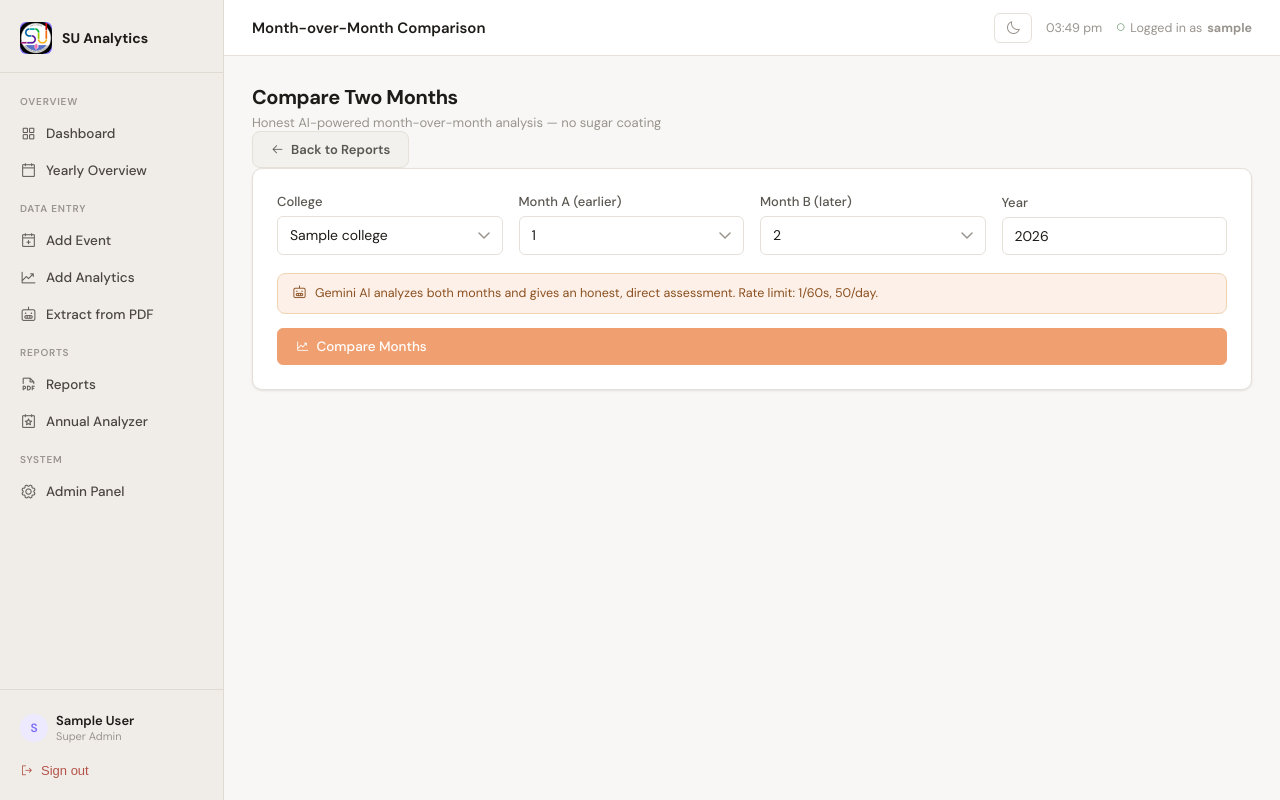
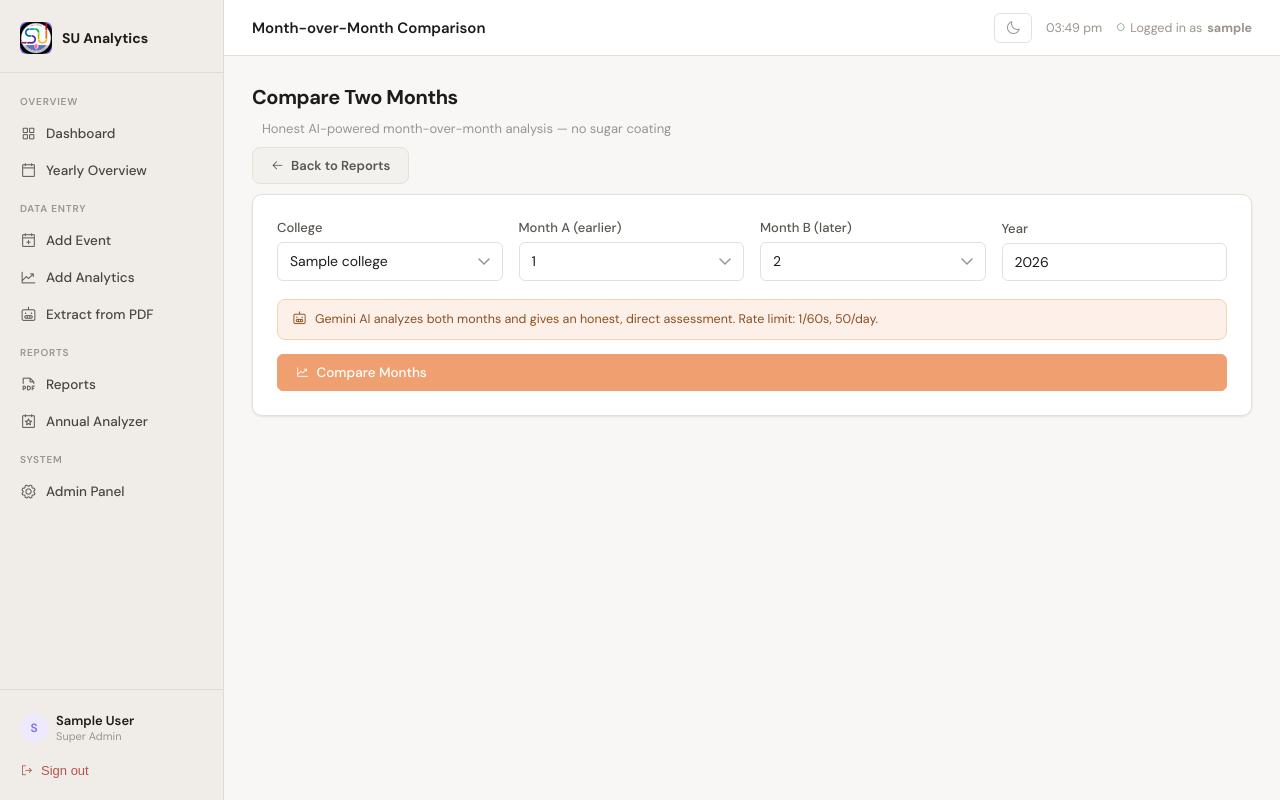
Before and after one commit to Daku3011/University-Analytics-Reporting-Automation-Platform, a Django app: page /reports/compare/ in a window 1280 px wide. Run offline with Django 5.2, Linux system fonts and the light colour scheme; a user stored in the database is signed in; tables that the repository leaves empty hold one stand-in row (values such as "Sample post"); parts of the project's set-up code (start-up, migrations or seed data) failed here and were passed over.

Commit message:
feat: enhance spacing for month comparison section in reports

```diff
--- a/templates/reports/compare_reports.html
+++ b/templates/reports/compare_reports.html
@@ -98,9 +98,9 @@
 <div class="compare-hero">
     <div>
         <h1>Compare Two Months</h1>
-        <p>Honest AI-powered month-over-month analysis — no sugar coating</p>
+        <p style="margin : 10px;">Honest AI-powered month-over-month analysis — no sugar coating</p>
     </div>
-    <a href="{% url 'report_dashboard' %}" class="btn-hero">
+    <a href="{% url 'report_dashboard' %}" class="btn-hero" style="margin-bottom : 10px;">
         <i class="ph ph-arrow-left"></i> Back to Reports
     </a>
 </div>
```
